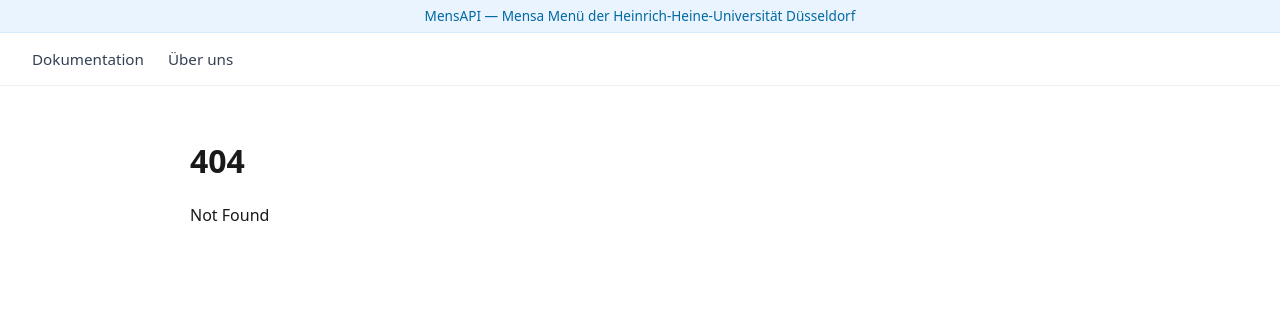
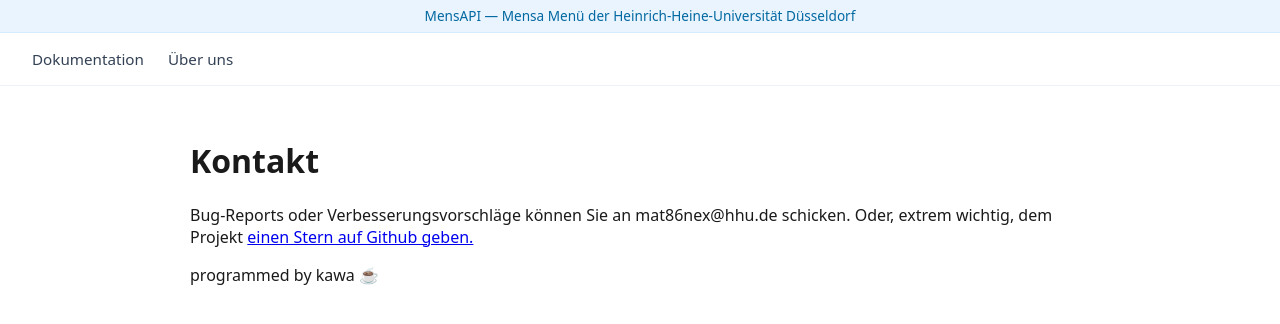
Before and after one commit to kawa800/MensAPI, a SvelteKit app in the folder src/mensapi/frontend/: page /kontakt in a window 1280 px wide. Before the commit this address had no page. Shown: the top 324 px of the page. Built offline with nearby package versions, Linux system fonts and the light colour scheme.

Commit message:
feat: add info pages

```diff
--- /dev/null
+++ b/src/mensapi/frontend/src/routes/kontakt/+page.svelte
@@ -0,0 +1,5 @@
+<h1>Kontakt</h1>
+<p>Bug-Reports oder Verbesserungsvorschläge können Sie an mat86nex@hhu.de schicken. Oder, extrem wichtig, dem Projekt <a href='https://github.com/kawa800/MensAPI'>einen Stern auf Github geben. </a> </p>
+
+
+<p>programmed by kawa ☕</p>
```
